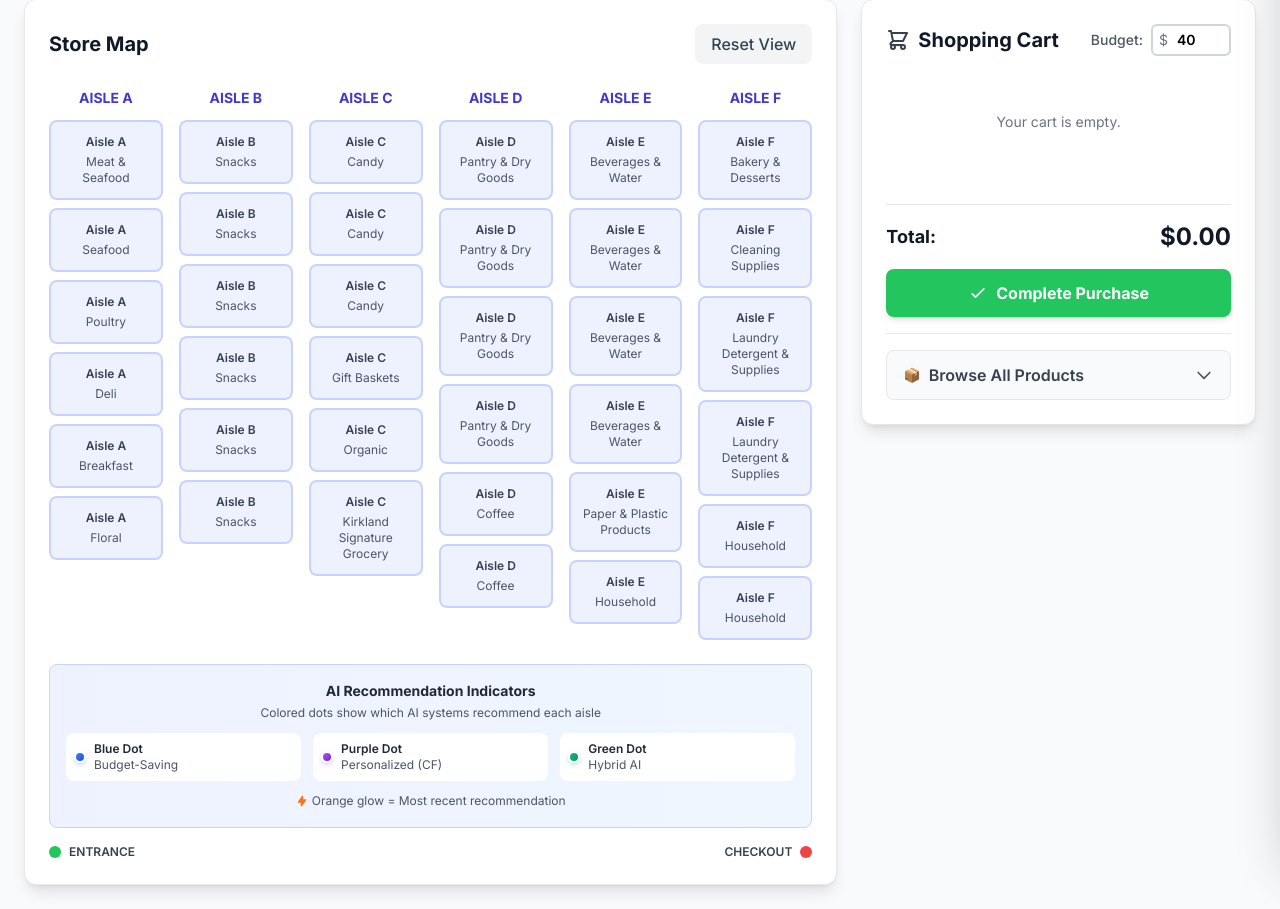
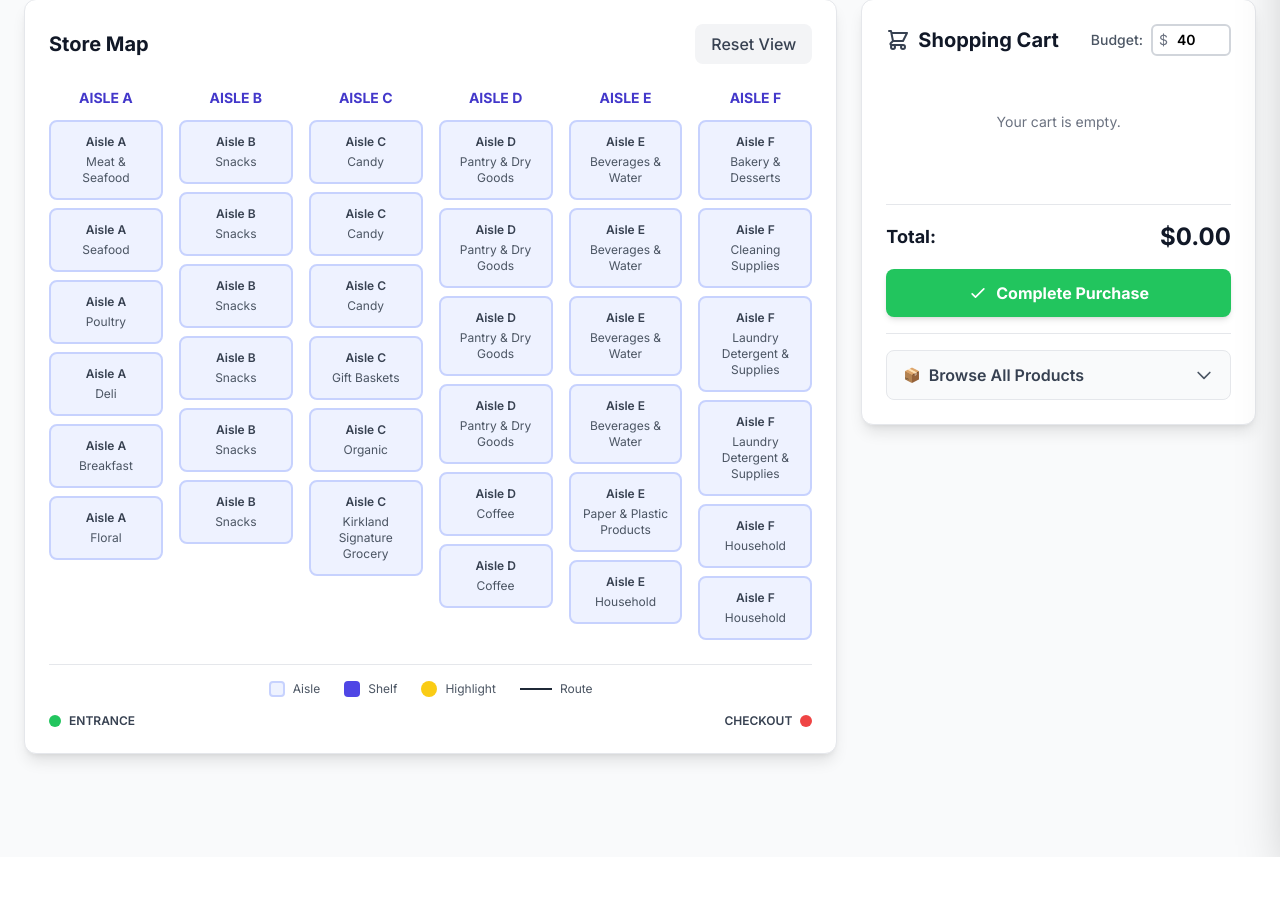
Before and after one commit to endruchiu/ai-super-market, a Flask app: page / in a window 1280 px wide. Shown: the part 110-1019 px from the top of the page. After the commit the page ends 967 px from the top, so only its background shows below. Run offline with Flask 3, Linux system fonts and the light colour scheme; data that the repository does not hold is empty; parts of the project's set-up code (start-up, migrations or seed data) failed here and were passed over; some libraries are stand-ins or nearby versions.

Commit message:
Restored to '4beb5b5c15a0f9bf3c093146b3adcbc28dbc80c2'
Replit-Restored-To: 4beb5b5c15a0f9bf3c093146b3adcbc28dbc80c2

```diff
--- a/templates/index.html
+++ b/templates/index.html
@@ -294,45 +294,23 @@
 
           </div>
 
-          <!-- AI Recommendation Legend -->
-          <div class="bg-gradient-to-r from-indigo-50 to-blue-50 rounded-lg p-4 border border-indigo-200">
-            <div class="text-center mb-3">
-              <h3 class="text-sm font-bold text-gray-800">AI Recommendation Indicators</h3>
-              <p class="text-xs text-gray-600 mt-1">Colored dots show which AI systems recommend each aisle</p>
+          <!-- Legend -->
+          <div class="flex items-center justify-center space-x-6 text-xs text-gray-600 border-t pt-4">
+            <div class="flex items-center space-x-2">
+              <div class="w-4 h-4 bg-indigo-50 border-2 border-indigo-200 rounded"></div>
+              <span>Aisle</span>
             </div>
-            <div class="grid grid-cols-1 md:grid-cols-3 gap-3">
-              <!-- Blue Dot - Budget-Saving -->
-              <div class="flex items-center space-x-2 bg-white rounded-lg p-2">
-                <div class="w-3 h-3 rounded-full flex-shrink-0" style="background: linear-gradient(135deg, #3b82f6 0%, #1d4ed8 100%); border: 2px solid white; box-shadow: 0 2px 4px rgba(59, 130, 246, 0.3);"></div>
-                <div class="flex-1">
-                  <div class="text-xs font-semibold text-gray-800">Blue Dot</div>
-                  <div class="text-xs text-gray-600">Budget-Saving</div>
-                </div>
-              </div>
-              <!-- Purple Dot - Personalized (CF) -->
-              <div class="flex items-center space-x-2 bg-white rounded-lg p-2">
-                <div class="w-3 h-3 rounded-full flex-shrink-0" style="background: linear-gradient(135deg, #a855f7 0%, #7e22ce 100%); border: 2px solid white; box-shadow: 0 2px 4px rgba(168, 85, 247, 0.3);"></div>
-                <div class="flex-1">
-                  <div class="text-xs font-semibold text-gray-800">Purple Dot</div>
-                  <div class="text-xs text-gray-600">Personalized (CF)</div>
-                </div>
-              </div>
-              <!-- Green Dot - Hybrid AI -->
-              <div class="flex items-center space-x-2 bg-white rounded-lg p-2">
-                <div class="w-3 h-3 rounded-full flex-shrink-0" style="background: linear-gradient(135deg, #10b981 0%, #059669 100%); border: 2px solid white; box-shadow: 0 2px 4px rgba(16, 185, 129, 0.3);"></div>
-                <div class="flex-1">
-                  <div class="text-xs font-semibold text-gray-800">Green Dot</div>
-                  <div class="text-xs text-gray-600">Hybrid AI</div>
-                </div>
-              </div>
+            <div class="flex items-center space-x-2">
+              <div class="w-4 h-4 bg-indigo-600 rounded"></div>
+              <span>Shelf</span>
             </div>
-            <div class="text-center mt-3 text-xs text-gray-600">
-              <span class="inline-flex items-center">
-                <svg class="w-3 h-3 mr-1 text-orange-500" fill="currentColor" viewBox="0 0 20 20">
-                  <path fill-rule="evenodd" d="M11.3 1.046A1 1 0 0112 2v5h4a1 1 0 01.82 1.573l-7 10A1 1 0 018 18v-5H4a1 1 0 01-.82-1.573l7-10a1 1 0 011.12-.38z" clip-rule="evenodd"/>
-                </svg>
-                Orange glow = Most recent recommendation
-              </span>
+            <div class="flex items-center space-x-2">
+              <div class="w-4 h-4 bg-yellow-400 rounded-full"></div>
+              <span>Highlight</span>
+            </div>
+            <div class="flex items-center space-x-2">
+              <div class="w-8 h-0.5 bg-gray-800"></div>
+              <span>Route</span>
             </div>
           </div>
 
```
Also changed, not shown: replit.md (+0 -1 lines), 1 other file.
